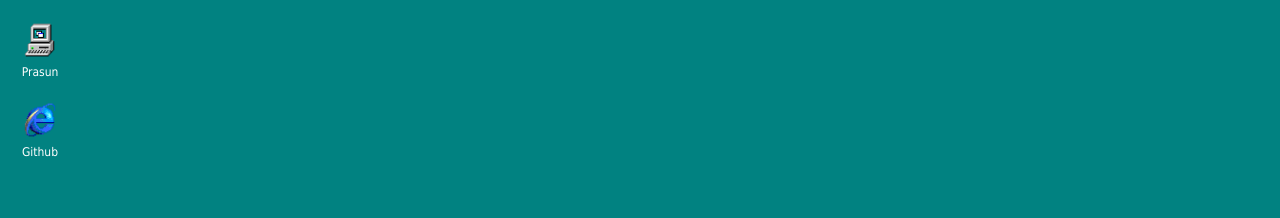
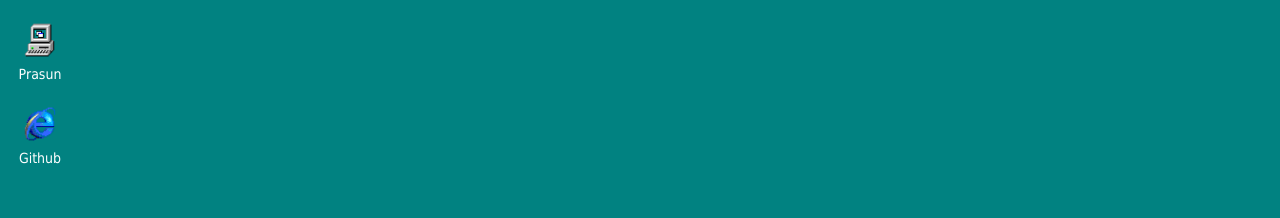
Before and after one commit to stha-prasun/Personal-Portfolio, a React (Vite) app in the folder frontend/: page / in a window 1280 px wide. Shown: the top 218 px of the page. Built offline with nearby package versions, Linux system fonts and the light colour scheme.

Commit message:
Font Changes

```diff
--- a/frontend/src/components/Github.tsx
+++ b/frontend/src/components/Github.tsx
@@ -11,7 +11,7 @@ const Github = () => {
       <div className="w-16 h-16 -mb-2 flex items-center justify-center">
         <img className="w-16 h-16" src="/Icons/web.png" alt="computer" />
       </div>
-      <span className="text-white text-xs text-center">Github</span>
+      <span className="font-light text-white text-sm text-center">Github</span>
     </a>
   );
 };
--- a/frontend/src/components/Home.tsx
+++ b/frontend/src/components/Home.tsx
@@ -74,7 +74,7 @@ const Home = () => {
               alt="computer"
             />
           </div>
-          <span className="text-white text-xs text-center">Prasun</span>
+          <span className="font-light text-white text-sm text-center">Prasun</span>
         </div>
 
         {/* Windows 95 Popup */}
```
